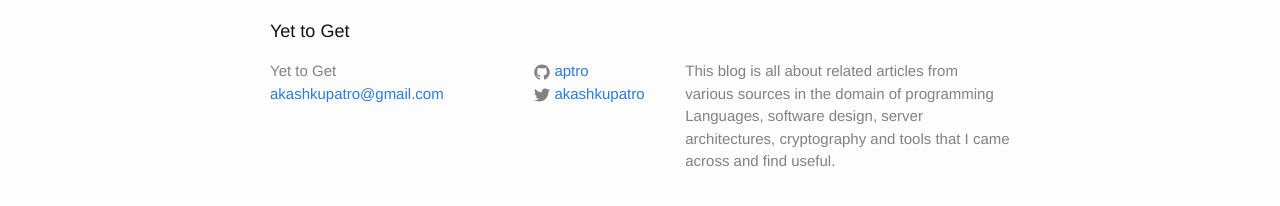
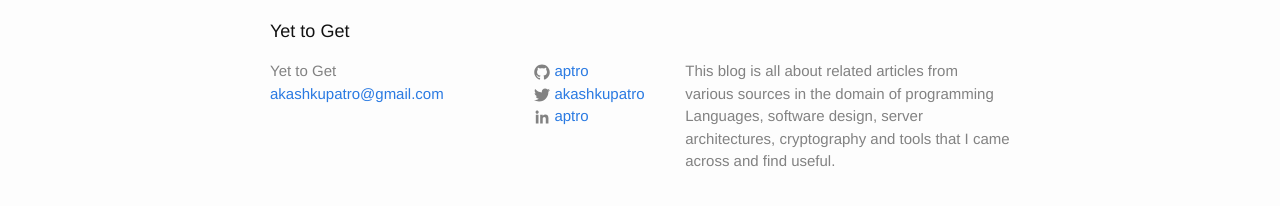
Before and after one commit to aptro/aptro.github.io, a Jekyll site: the page built from index.html, in a window 1280 px wide. Shown: the part 309-515 px from the top of the page. Built offline with Jekyll 4.4.1, drawn with Linux system fonts in a browser that asks for light colours.

Commit message:
linkedin added in footer

```diff
--- a/_includes/footer.html
+++ b/_includes/footer.html
@@ -25,6 +25,11 @@
             {% include icon-twitter.html username=site.twitter_username %}
           </li>
           {% endif %}
+          {% if site.linkedin_username %}
+          <li>
+            {% include icon-linkedin.html username=site.linkedin_username %}
+          </li>
+          {% endif %}
         </ul>
       </div>
 
--- /dev/null
+++ b/_includes/icon-linkedin.html
@@ -0,0 +1 @@
+<a href="https://in.linkedin.com/in/{{ include.username }}"><span class="icon icon--linkedin">{% include icon-linkedin.svg %}</span><span class="username">{{ include.username }}</span></a>
```
Also changed, not shown: _includes/icon-linkedin.svg (added).
